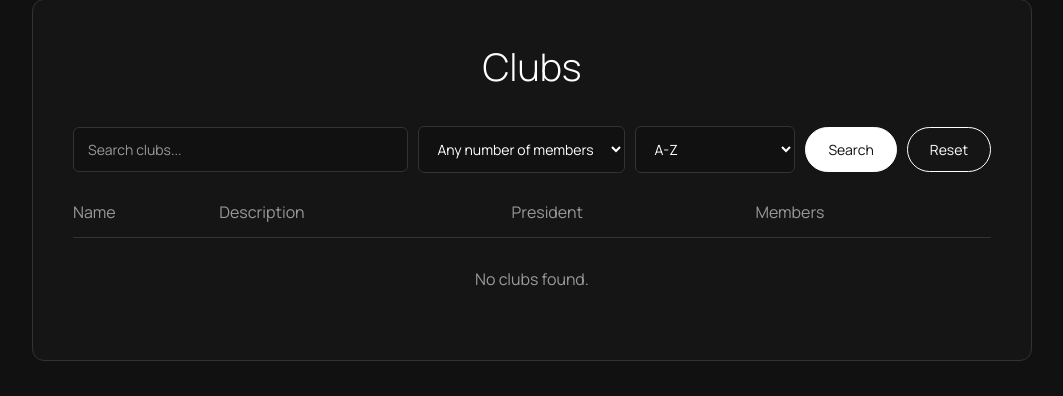
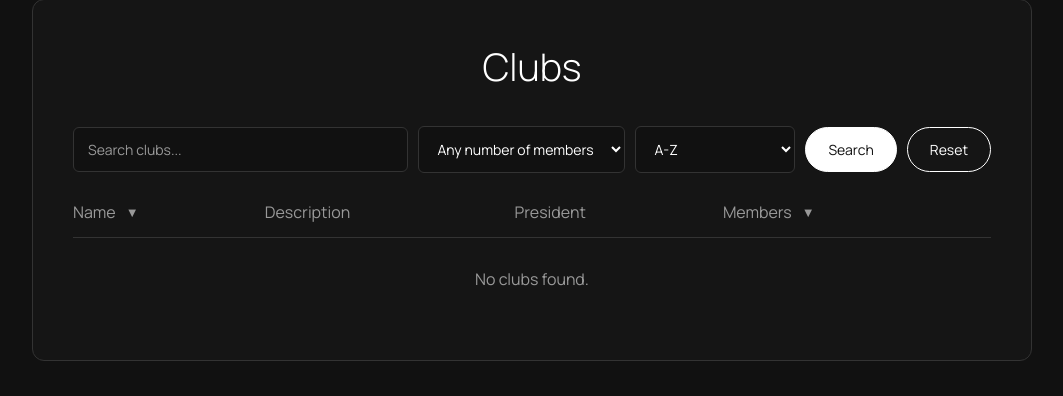
Before and after one commit to nolsluv/club-manager, a Django app: page /clubs/ in a window 1280 px wide. Shown: the part 315-711 px from the top of the page, without its empty margins (108-1171 px from the left). Run offline with Django 5.2, Linux system fonts and the light colour scheme; the visitor is signed in with stand-in values (Sample User, id 1).

Commit message:
Sort Indicators
Added sort indicators that change the drop down list on the search bar and reflects it, updated views, matched css, and changed the html to match

```diff
--- a/members/views.py
+++ b/members/views.py
@@ -74,6 +74,7 @@ def clubs(request):
     search = request.GET.get("search", "")
     members_filter = request.GET.get("members", "")
     sort = request.GET.get("sort", "az")
+
     clubs = (Club.objects
              .filter(status=Club.Status.APPROVED)
              .select_related("leader")
@@ -96,15 +97,16 @@ def clubs(request):
     elif members_filter == "50+":
         clubs = clubs.filter(member_count__gte=50)
 
-    # Sort Results
-    if sort == "za":
+    # Name sorting
+    if sort == "az":
+        clubs = clubs.order_by("name")
+    elif sort == "za":
         clubs = clubs.order_by("-name")
+    # Member count sorting
     elif sort == "most":
         clubs = clubs.order_by("-member_count", "name")
     elif sort == "least":
-        clubs = clubs.order_by("member_count", "name")
-    else:
-        clubs = clubs.order_by("name")
+        clubs = clubs.order_by("member_count")
 
     return render(request, "clubs.html", {
         "clubs": clubs,
--- a/static/css/style.css
+++ b/static/css/style.css
@@ -379,10 +379,6 @@ body {
     border-color: var(--text);
 }
 
-
-
-
-
 /* =========================
    Login Page
 ========================= */
@@ -403,8 +399,6 @@ body {
         linear-gradient(rgba(0, 0, 0, 0.5), rgba(0, 0, 0, 0.5)),
         url("../images/background-intro.jpg") center/cover no-repeat;
 }
-
-
 
 .login-container {
     width: 100%;
@@ -471,7 +465,6 @@ body {
     border-color: var(--text);
 }
 
-
 /* =========================
    REMOVE button for USER MANAGEMENT
 ========================= */
@@ -517,12 +510,9 @@ body {
     border-color: var(--text);
 }
 
-
 /* =========================
    Form of Error Messages
 ========================= */
-
-
 
 .error,
 .errorlist {
@@ -531,7 +521,6 @@ body {
     text-align: left;
     line-height: 1.5;
 }
-
 
 .error {
     margin-bottom: 14px;
@@ -571,7 +560,6 @@ body {
     font-weight: 300;
     letter-spacing: -1px;
 }
-
 
 .cal-picker {
     display: flex;
@@ -740,11 +728,9 @@ body {
     overflow-wrap: anywhere;
 }
 
-
 .cal-event:hover {
     border-color: var(--text);
 }
-
 
 .cal-event small {
     display: block;
@@ -760,8 +746,6 @@ body {
 .cal-event a:hover {
     color: var(--text);
 }
-
-
 
 .modal {
     display: none;
@@ -850,6 +834,7 @@ body {
     cursor: pointer;
     padding: 0;
 }
+
 /* =========================
    Event Form Page
 ========================= */
@@ -873,7 +858,6 @@ body {
     font-family: "Manrope", sans-serif;
     resize: vertical;
 }
-
 
 .form-group select {
     display: block;
@@ -906,7 +890,6 @@ body {
     background: var(--surface);
     color: var(--text);
 }
-
 
 .form-group textarea:focus {
     outline: none;
@@ -1085,7 +1068,6 @@ body.light-mode .form-group input[type="datetime-local"] {
 }
 
 /*join club button*/
-
 .club-join-action .btn {
     padding: 10px 22px;
     border: 1px solid var(--text);
@@ -1114,11 +1096,7 @@ body.light-mode .form-group input[type="datetime-local"] {
     transform: translateY(-2px);
 }
 
-
 /*=======================================*/
-
-
-
 
 .message-modal h2 {
     font-size: 32px;
@@ -1186,7 +1164,6 @@ body.light-mode .form-group input[type="datetime-local"] {
     border: 1px solid var(--text);
 }
 
-
 /*DELETE CONFRIM BUTTON*/
 .delete-confirm-button {
     background: #d85b5b !important;
@@ -1217,7 +1194,6 @@ body.light-mode .intro-home .login-button:hover {
     color: #111 !important;
     border-color: white !important;
 }
-
 
 /* =========================
    Club Search
@@ -1330,6 +1306,38 @@ body.light-mode .intro-home .login-button:hover {
     transform: translateY(-2px);
 }
 
+/* =========================
+   Club Sort Filters
+========================= */
+.sort-header {
+    display: inline-flex;
+    align-items: center;
+    gap: 8px;
+    white-space: nowrap;
+}
+
+.sort-arrows {
+    display: inline-flex;
+    flex-direction: column;
+    align-items: center;
+    justify-content: center;
+    line-height: 8px;
+    margin-left: 2px;
+}
+
+.sort-arrows a,
+.sort-arrows a:visited,
+.sort-arrows a:active,
+.sort-arrows a:hover {
+    color: var(--muted) !important;
+    text-decoration: none !important;
+    display: inline-block;
+    line-height: 1;
+    font-size: 13px;
+    padding: 0;
+    margin: 0;
+}
+
 /*===========================================
 ------------- Club request pages ------------
 =============================================*/
--- a/templates/clubs.html
+++ b/templates/clubs.html
@@ -59,10 +59,36 @@
         <table class="clubs-table">
         <thead>
             <tr>
-                <th>Name</th>
+                <th>
+                    <span class="sort-header">
+                        Name
+                        <span class="sort-arrows">
+                            {% if sort == 'az' %}
+                            <a href="?search={{ search|urlencode }}&members={{ members_filter|urlencode }}&sort=za">▼</a>
+                            {% elif sort == 'za' %}
+                            <a href="?search={{ search|urlencode }}&members={{ members_filter|urlencode }}&sort=az">▲</a>
+                            {% else %}
+                            <a href="?search={{ search|urlencode }}&members={{ members_filter|urlencode }}&sort=az">▲</a>
+                            {% endif %}
+                        </span>
+                    </span>
+                </th>
                 <th>Description</th>
                 <th>President</th>
-                <th>Members</th>
+                <th>
+                    <span class="sort-header">
+                        Members
+                        <span class="sort-arrows">
+                            {% if sort == 'most' %}
+                            <a href="?search={{ search|urlencode }}&members={{ members_filter|urlencode }}&sort=least">▼</a>
+                            {% elif sort == 'least' %}
+                            <a href="?search={{ search|urlencode }}&members={{ members_filter|urlencode }}&sort=most">▲</a>
+                            {% else %}
+                            <a href="?search={{ search|urlencode }}&members={{ members_filter|urlencode }}&sort=most">▼</a>
+                            {% endif %}
+                        </span>
+                    </span>
+                </th>
             </tr>
         </thead>
         <tbody>
```
